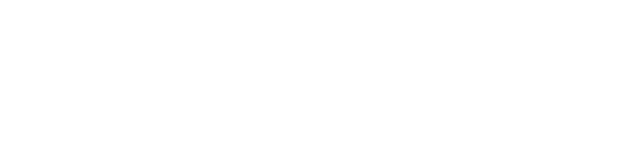
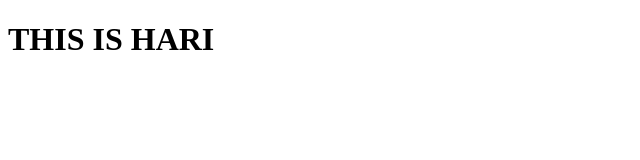
Before and after one commit to hariharana59/sample1, a plain HTML site: page index.html in a window 1280 px wide. Shown: the whole page, without its empty margins (0-640 px from the left). Drawn offline with Linux system fonts and the light colour scheme.

Commit message:
Added Name

```diff
--- a/index.html
+++ b/index.html
@@ -6,6 +6,6 @@
     <title>Document</title>
 </head>
 <body>
-
+    <H1>THIS IS HARI</H1>
 </body>
 </html>
```
